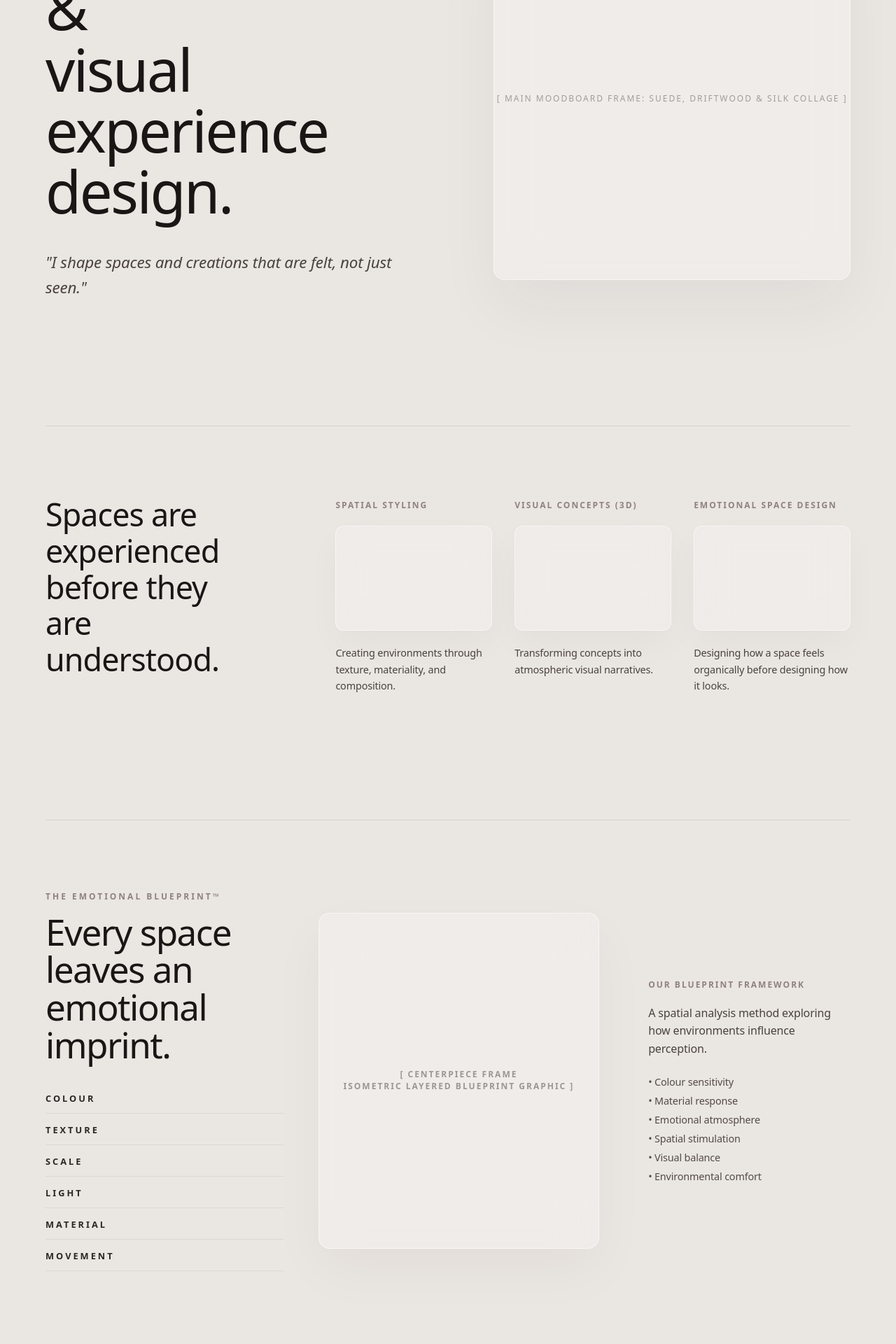
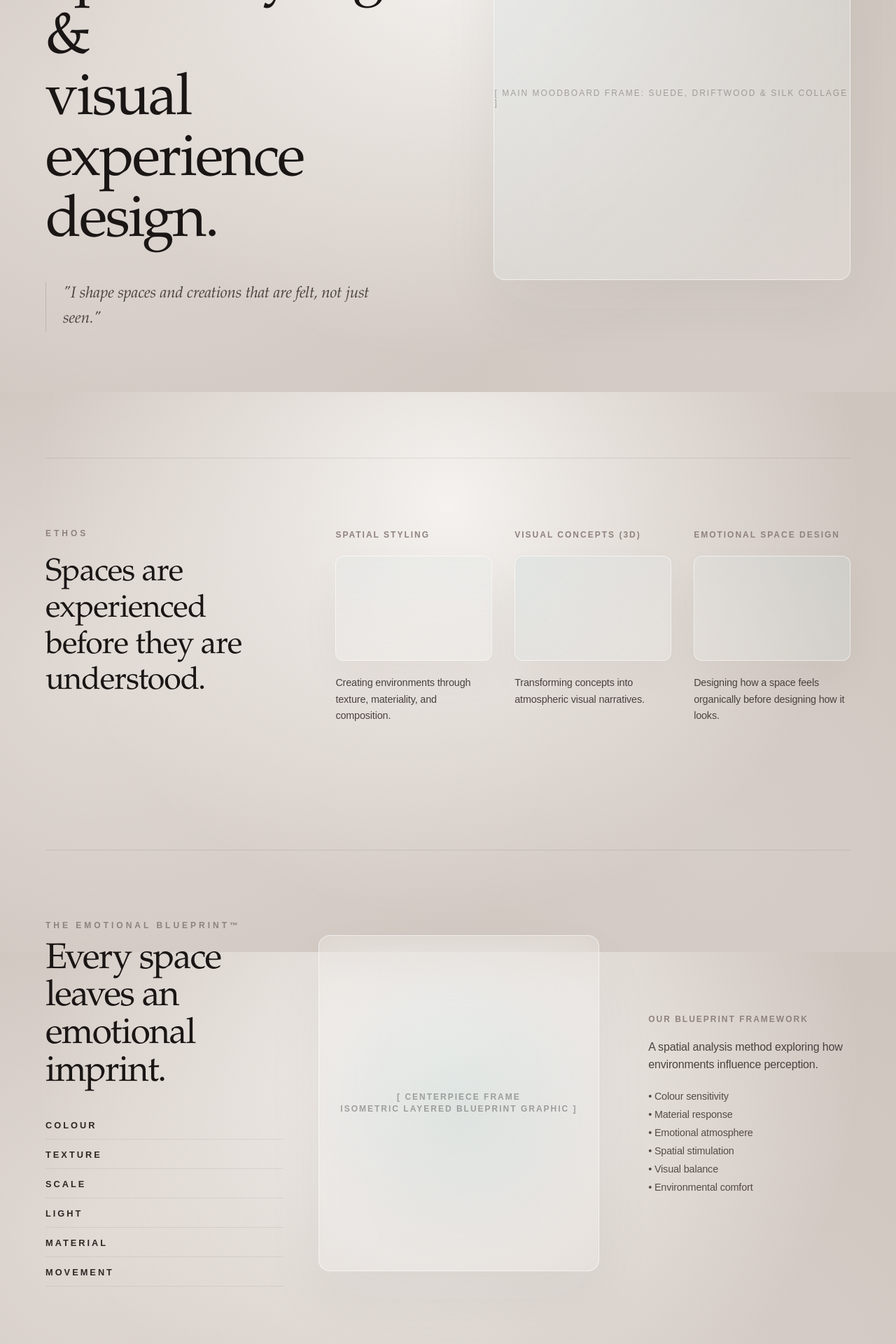
Before and after one commit to thetriadicstudio-website/main-website, a Next.js app: page / in a window 1280 px wide. Shown: the part 240-2160 px from the top of the page at 70% size. Built offline with nearby package versions, Linux system fonts and the light colour scheme.

Commit message:
Update page.tsx

```diff
--- a/src/app/page.tsx
+++ b/src/app/page.tsx
@@ -1,13 +1,18 @@
 'use client';
 
-export const dynamic = 'force-dynamic';
+import { useState } from 'react';
 
 export default function Home() {
+  const [openSection, setOpenSection] = useState<string | null>(null);
+
   return (
     <div style={{
       backgroundColor: '#EAE6E2',
+      backgroundImage: 'radial-gradient(circle at 50% 20%, #F5F2EF 0%, transparent 65%), radial-gradient(circle at 10% 50%, #E0D9D4 0%, transparent 55%), radial-gradient(circle at 80% 80%, #D5CDC7 0%, #C8BEB6 100%)',
+      backgroundAttachment: 'fixed',
+      backgroundSize: 'cover',
       color: '#2C2624',
-      fontFamily: "system-ui, -apple-system, BlinkMacSystemFont, sans-serif",
+      fontFamily: "Garamond, 'Playfair Display', Georgia, serif",
       minHeight: '100vh',
       padding: '120px 40px',
       boxSizing: 'border-box',
@@ -15,29 +20,32 @@ export default function Home() {
     }}>
       <div style={{ maxWidth: '1150px', margin: '0 auto' }}>
 
-        {/* ================= SECTION 1: EDITORIAL HERO ================= */}
+        {/* ================= SECTION 1: HERO CONTAINER ================= */}
         <header style={{ display: 'grid', gridTemplateColumns: '1.1fr 1fr', gap: '80px', alignItems: 'start', marginBottom: '180px' }}>
           <div>
+            <span style={{ fontSize: '0.75rem', letterSpacing: '4px', color: '#8F827E', fontWeight: 600, display: 'block', marginBottom: '32px', fontFamily: 'sans-serif' }}>THE INTRODUCTION</span>
             <h1 style={{ fontSize: '5.2rem', fontWeight: 300, margin: 0, color: '#1A1615', letterSpacing: '-0.03em', lineHeight: 1.05 }}>
               Spatial styling &<br />visual experience<br />design.
             </h1>
-            <p style={{ fontSize: '1.4rem', lineHeight: 1.6, color: '#4A4240', fontWeight: 300, fontStyle: 'italic', margin: '40px 0 0 0', maxWidth: '520px' }}>
+            <p style={{ fontSize: '1.4rem', lineHeight: 1.6, color: '#4A4240', fontWeight: 300, fontStyle: 'italic', margin: '40px 0 0 0', maxWidth: '520px', borderLeft: '1px solid rgba(44,38,37,0.15)', paddingLeft: '24px' }}>
               "I shape spaces and creations that are felt, not just seen."
             </p>
           </div>
 
-          {/* Right Flank: Large Immersive Moodboard Image/Collage Frame */}
-          <div style={{ background: 'rgba(255, 255, 255, 0.25)', backdropFilter: 'blur(30px)', WebkitBackdropFilter: 'blur(30px)', border: '1px solid rgba(255, 255, 255, 0.5)', borderRadius: '16px', height: '520px', display: 'flex', position: 'relative', overflow: 'hidden', boxShadow: '0 40px 90px rgba(44,38,37,0.05)' }}>
-            <span style={{ margin: 'auto', fontSize: '0.75rem', letterSpacing: '2px', opacity: 0.4, textTransform: 'uppercase', fontWeight: 500 }}>
+          {/* Right Moodboard Frame with Frosted Overlays */}
+          <div style={{ background: 'rgba(255, 255, 255, 0.2)', backdropFilter: 'blur(35px)', WebkitBackdropFilter: 'blur(35px)', border: '1px solid rgba(255, 255, 255, 0.55)', borderRadius: '16px', height: '520px', display: 'flex', position: 'relative', overflow: 'hidden', boxShadow: '0 40px 90px rgba(44,38,37,0.05)' }}>
+            <div style={{ position: 'absolute', inset: 0, background: 'linear-gradient(135deg, rgba(143, 184, 181, 0.12) 0%, transparent 100%)' }}></div>
+            <span style={{ margin: 'auto', fontSize: '0.75rem', letterSpacing: '2px', opacity: 0.35, textTransform: 'uppercase', fontWeight: 500, fontFamily: 'sans-serif' }}>
               [ Main Moodboard Frame: Suede, Driftwood & Silk Collage ]
             </span>
           </div>
         </header>
 
-        {/* ================= SECTION 2: THREE CONCEPTUAL FOCUS PILLARS ================= */}
+        {/* ================= SECTION 2: THREE COLS PILLARS ================= */}
         <section style={{ marginBottom: '180px', borderTop: '1px solid rgba(44, 38, 37, 0.1)', paddingTop: '100px' }}>
           <div style={{ display: 'grid', gridTemplateColumns: '1fr 2.2fr', gap: '80px', alignItems: 'start' }}>
             <div>
+              <span style={{ fontSize: '0.75rem', letterSpacing: '4px', color: '#8F827E', fontWeight: 600, display: 'block', marginBottom: '24px', fontFamily: 'sans-serif' }}>ETHOS</span>
               <h2 style={{ fontSize: '2.8rem', fontWeight: 300, lineHeight: 1.15, margin: 0, letterSpacing: '-0.02em', maxWidth: '300px', color: '#1A1615' }}>
                 Spaces are experienced before they are understood.
               </h2>
@@ -46,38 +54,43 @@ export default function Home() {
             <div style={{ display: 'grid', gridTemplateColumns: 'repeat(3, 1fr)', gap: '32px' }}>
               {/* Pillar 01 */}
               <div>
-                <span style={{ fontSize: '0.75rem', color: '#8F827E', letterSpacing: '2px', fontWeight: 600 }}>SPATIAL STYLING</span>
-                <div style={{ height: '150px', margin: '20px 0', borderRadius: '12px', background: 'rgba(255, 255, 255, 0.25)', backdropFilter: 'blur(25px)', WebkitBackdropFilter: 'blur(25px)', border: '1px solid rgba(255, 255, 255, 0.5)', boxShadow: '0 20px 50px rgba(44,38,37,0.03)' }}></div>
-                <p style={{ fontSize: '0.9rem', lineHeight: 1.6, color: '#4A4240', margin: 0, fontWeight: 300 }}>Creating environments through texture, materiality, and composition.</p>
+                <span style={{ fontSize: '0.75rem', color: '#8F827E', letterSpacing: '2px', fontWeight: 600, fontFamily: 'sans-serif' }}>SPATIAL STYLING</span>
+                <div style={{ height: '150px', margin: '20px 0', borderRadius: '12px', background: 'rgba(255, 255, 255, 0.18)', backdropFilter: 'blur(30px)', WebkitBackdropFilter: 'blur(30px)', border: '1px solid rgba(255, 255, 255, 0.5)', boxShadow: '0 25px 60px rgba(44,38,37,0.04)', position: 'relative', overflow: 'hidden' }}>
+                  <div style={{ position: 'absolute', inset: 0, background: 'linear-gradient(180deg, rgba(143, 184, 181, 0.08) 0%, transparent 100%)' }}></div>
+                </div>
+                <p style={{ fontSize: '0.9rem', lineHeight: 1.6, color: '#4A4240', margin: 0, fontFamily: 'sans-serif', fontWeight: 300 }}>Creating environments through texture, materiality, and composition.</p>
               </div>
               {/* Pillar 02 */}
               <div>
-                <span style={{ fontSize: '0.75rem', color: '#8F827E', letterSpacing: '2px', fontWeight: 600 }}>VISUAL CONCEPTS (3D)</span>
-                <div style={{ height: '150px', margin: '20px 0', borderRadius: '12px', background: 'rgba(255, 255, 255, 0.25)', backdropFilter: 'blur(25px)', WebkitBackdropFilter: 'blur(25px)', border: '1px solid rgba(255, 255, 255, 0.5)', boxShadow: '0 20px 50px rgba(44,38,37,0.03)' }}></div>
-                <p style={{ fontSize: '0.9rem', lineHeight: 1.6, color: '#4A4240', margin: 0, fontWeight: 300 }}>Transforming concepts into atmospheric visual narratives.</p>
+                <span style={{ fontSize: '0.75rem', color: '#8F827E', letterSpacing: '2px', fontWeight: 600, fontFamily: 'sans-serif' }}>VISUAL CONCEPTS (3D)</span>
+                <div style={{ height: '150px', margin: '20px 0', borderRadius: '12px', background: 'rgba(255, 255, 255, 0.18)', backdropFilter: 'blur(30px)', WebkitBackdropFilter: 'blur(30px)', border: '1px solid rgba(255, 255, 255, 0.5)', boxShadow: '0 25px 60px rgba(44,38,37,0.04)', position: 'relative', overflow: 'hidden' }}>
+                  <div style={{ position: 'absolute', inset: 0, background: 'linear-gradient(135deg, rgba(143, 184, 181, 0.14) 0%, transparent 100%)' }}></div>
+                </div>
+                <p style={{ fontSize: '0.9rem', lineHeight: 1.6, color: '#4A4240', margin: 0, fontFamily: 'sans-serif', fontWeight: 300 }}>Transforming concepts into atmospheric visual narratives.</p>
               </div>
               {/* Pillar 03 */}
               <div>
-                <span style={{ fontSize: '0.75rem', color: '#8F827E', letterSpacing: '2px', fontWeight: 600 }}>EMOTIONAL SPACE DESIGN</span>
-                <div style={{ height: '150px', margin: '20px 0', borderRadius: '12px', background: 'rgba(255, 255, 255, 0.25)', backdropFilter: 'blur(25px)', WebkitBackdropFilter: 'blur(25px)', border: '1px solid rgba(255, 255, 255, 0.5)', boxShadow: '0 20px 50px rgba(44,38,37,0.03)' }}></div>
-                <p style={{ fontSize: '0.9rem', lineHeight: 1.6, color: '#4A4240', margin: 0, fontWeight: 300 }}>Designing how a space feels organically before designing how it looks.</p>
+                <span style={{ fontSize: '0.75rem', color: '#8F827E', letterSpacing: '2px', fontWeight: 600, fontFamily: 'sans-serif' }}>EMOTIONAL SPACE DESIGN</span>
+                <div style={{ height: '150px', margin: '20px 0', borderRadius: '12px', background: 'rgba(255, 255, 255, 0.18)', backdropFilter: 'blur(30px)', WebkitBackdropFilter: 'blur(30px)', border: '1px solid rgba(255, 255, 255, 0.5)', boxShadow: '0 25px 60px rgba(44,38,37,0.04)', position: 'relative', overflow: 'hidden' }}>
+                  <div style={{ position: 'absolute', inset: 0, background: 'linear-gradient(225deg, rgba(143, 184, 181, 0.14) 0%, transparent 100%)' }}></div>
+                </div>
+                <p style={{ fontSize: '0.9rem', lineHeight: 1.6, color: '#4A4240', margin: 0, fontFamily: 'sans-serif', fontWeight: 300 }}>Designing how a space feels organically before designing how it looks.</p>
               </div>
             </div>
           </div>
         </section>
-
         {/* ================= SECTION 3: THE EMOTIONAL BLUEPRINT ================= */}
         <section style={{ marginBottom: '140px', borderTop: '1px solid rgba(44, 38, 37, 0.1)', paddingTop: '100px' }}>
           <div style={{ display: 'grid', gridTemplateColumns: '1.1fr 1.3fr 1fr', gap: '50px', alignItems: 'center' }}>
 
-            {/* Left Column: Metric Parameter Rows */}
+            {/* Metric Parameter Rows */}
             <div>
-              <span style={{ fontSize: '0.75rem', letterSpacing: '3px', color: '#8F827E', fontWeight: 600, display: 'block', marginBottom: '16px' }}>THE EMOTIONAL BLUEPRINT™</span>
+              <span style={{ fontSize: '0.75rem', letterSpacing: '4px', color: '#8F827E', fontWeight: 600, display: 'block', marginBottom: '16px', fontFamily: 'sans-serif' }}>THE EMOTIONAL BLUEPRINT™</span>
               <h3 style={{ fontSize: '3.2rem', fontWeight: 300, color: '#1A1615', margin: 0, letterSpacing: '-0.03em', lineHeight: 1.05 }}>
                 Every space leaves an emotional imprint.
               </h3>
 
-              <div style={{ display: 'flex', flexDirection: 'column', gap: '14px', marginTop: '40px' }}>
+              <div style={{ display: 'flex', flexDirection: 'column', gap: '14px', marginTop: '40px', fontFamily: 'sans-serif' }}>
                 {['COLOUR', 'TEXTURE', 'SCALE', 'LIGHT', 'MATERIAL', 'MOVEMENT'].map((metric, idx) => (
                   <div key={idx} style={{ display: 'flex', alignItems: 'center', gap: '20px', borderBottom: '1px solid rgba(44, 38, 37, 0.08)', paddingBottom: '12px' }}>
                     <span style={{ fontSize: '0.8rem', letterSpacing: '3px', fontWeight: 600, color: '#2C2624' }}>{metric}</span>
@@ -86,20 +99,21 @@ export default function Home() {
               </div>
             </div>
 
-            {/* Center Column: Heavy Frosted Glass Blueprint Box Frame */}
-            <div style={{ background: 'rgba(255, 255, 255, 0.25)', backdropFilter: 'blur(30px)', WebkitBackdropFilter: 'blur(30px)', border: '1px solid rgba(255, 255, 255, 0.55)', borderRadius: '16px', height: '480px', display: 'flex', position: 'relative', overflow: 'hidden', boxShadow: '0 30px 80px rgba(44,38,37,0.04)' }}>
-              <span style={{ margin: 'auto', fontSize: '0.75rem', letterSpacing: '2px', opacity: 0.4, fontWeight: 600, color: '#1A1615', textTransform: 'uppercase', textAlign: 'center', padding: '0 30px', lineHeight: 1.4 }}>
+            {/* Central Graphic Box Frame */}
+            <div style={{ background: 'rgba(255, 255, 255, 0.18)', backdropFilter: 'blur(35px)', WebkitBackdropFilter: 'blur(35px)', border: '1px solid rgba(255, 255, 255, 0.55)', borderRadius: '16px', height: '480px', display: 'flex', position: 'relative', overflow: 'hidden', boxShadow: '0 40px 90px rgba(44,38,37,0.05)' }}>
+              <div style={{ position: 'absolute', inset: 0, background: 'radial-gradient(circle at 50% 50%, rgba(143, 184, 181, 0.22) 0%, transparent 75%)' }}></div>
+              <span style={{ margin: 'auto', fontSize: '0.75rem', letterSpacing: '2px', opacity: 0.35, fontWeight: 600, color: '#1A1615', textTransform: 'uppercase', textAlign: 'center', padding: '0 30px', fontFamily: 'sans-serif', lineHeight: 1.4 }}>
                 [ Centerpiece Frame <br /> Isometric Layered Blueprint Graphic ]
               </span>
             </div>
 
-            {/* Right Column: Framework Text & Bullet Explanations */}
-            <div style={{ paddingLeft: '20px' }}>
+            {/* Right Column Explanations */}
+            <div style={{ paddingLeft: '20px', fontFamily: 'sans-serif' }}>
               <span style={{ fontSize: '0.75rem', letterSpacing: '2px', color: '#8F827E', fontWeight: 600, display: 'block', marginBottom: '20px' }}>OUR BLUEPRINT FRAMEWORK</span>
               <p style={{ fontSize: '1rem', lineHeight: 1.6, color: '#4A4240', margin: '0 0 24px 0', fontWeight: 300 }}>
                 A spatial analysis method exploring how environments influence perception.
               </p>
-              <div style={{ display: 'flex', flexDirection: 'column', gap: '8px', fontSize: '0.9rem', color: '#544B48', fontWeight: 300 }}>
+              <div style={{ display: 'flex', flexDirection: 'column', gap: '10px', fontSize: '0.9rem', color: '#544B48', fontWeight: 300 }}>
                 <span>• Colour sensitivity</span>
                 <span>• Material response</span>
                 <span>• Emotional atmosphere</span>
@@ -112,8 +126,8 @@ export default function Home() {
           </div>
         </section>
 
-        {/* ================= SECTION 4: SOCIAL CONNECT BASELINE ================= */}
-        <footer style={{ borderTop: '1px solid rgba(44, 38, 37, 0.1)', paddingTop: '48px', display: 'flex', justifyContent: 'space-between', alignItems: 'center' }}>
+        {/* ================= SECTION 4: CONNECTIONS ================= */}
+        <footer style={{ borderTop: '1px solid rgba(44, 38, 37, 0.1)', paddingTop: '48px', display: 'flex', justifyContent: 'space-between', alignItems: 'center', fontFamily: 'sans-serif' }}>
           <div style={{ display: 'flex', gap: '40px' }}>
             <a href="mailto:studio@thetriadicstudio.com" style={{ color: '#2C2624', textDecoration: 'none', fontSize: '0.85rem', letterSpacing: '1px', fontWeight: 600 }}>Email</a>
             <a href="https://instagram.com" target="_blank" rel="noopener noreferrer" style={{ color: '#2C2624', textDecoration: 'none', fontSize: '0.85rem', letterSpacing: '1px', fontWeight: 600 }}>Instagram</a>
```
